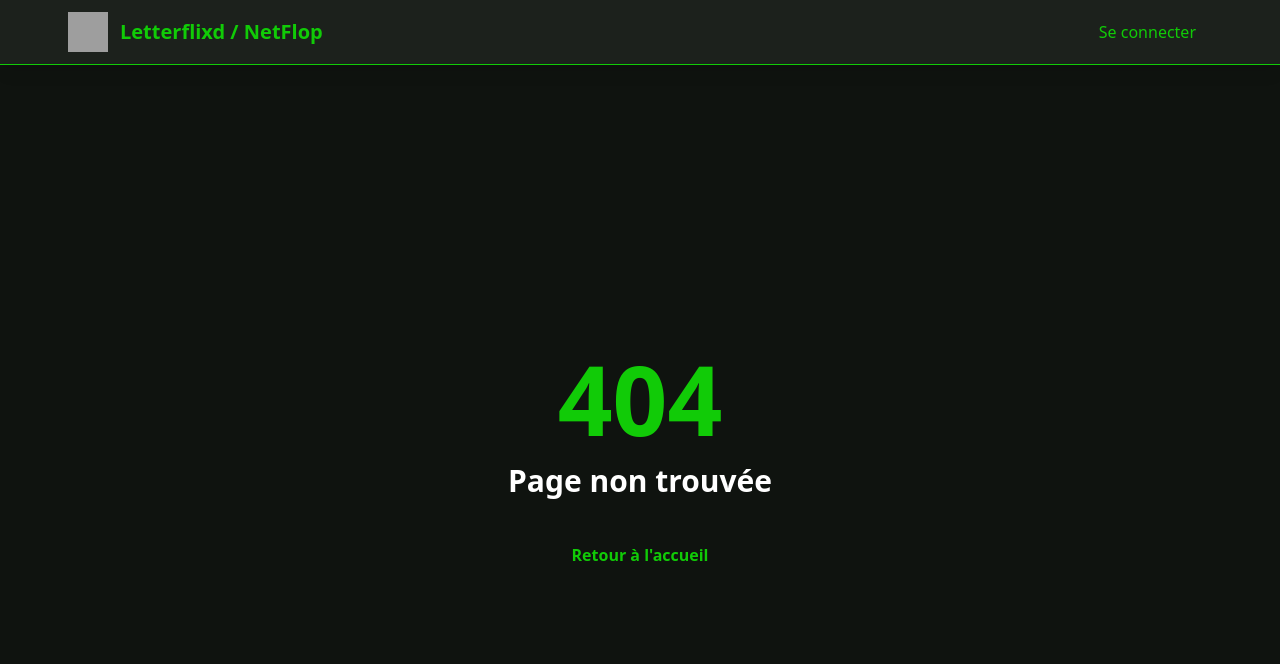
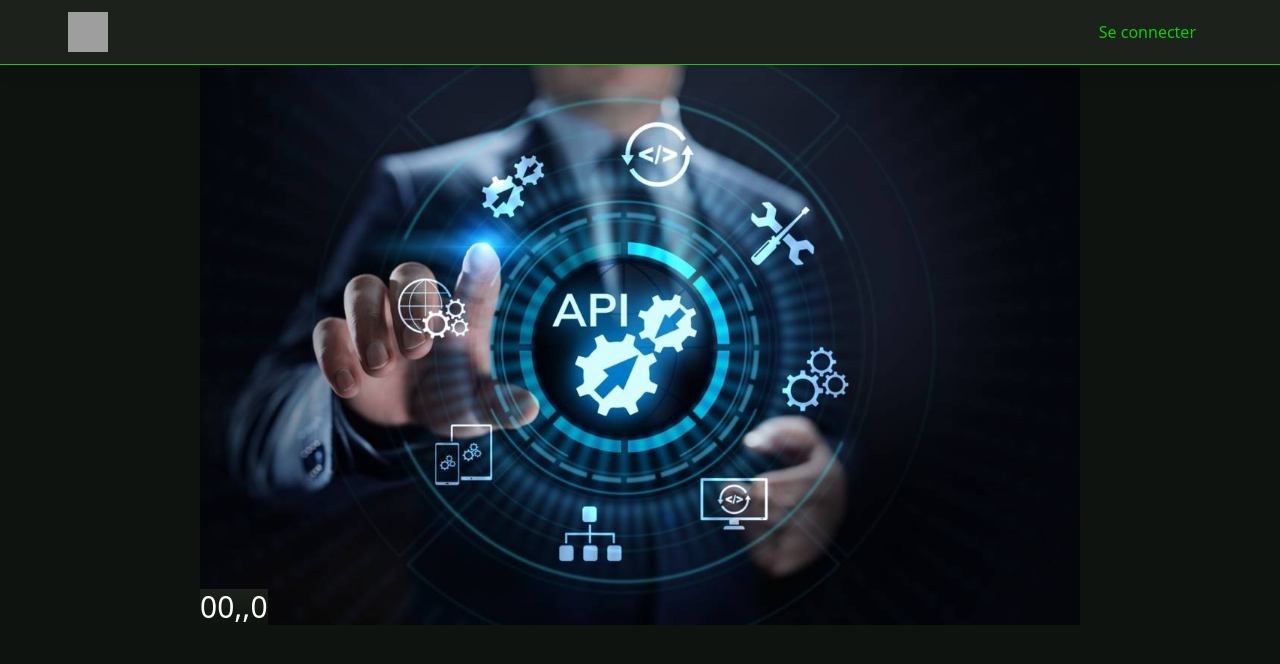
Before and after one commit to Letterflixd/Letterflixd-Front, a React (Vite) app: page /details in a window 1280 px wide. Before the commit this address led to /404. Shown: the top 664 px of the page. Built offline with nearby package versions, Linux system fonts and the light colour scheme; grey boxes are pictures that could not be loaded.

Commit message:
C'est chiant

```diff
--- a/index.html
+++ b/index.html
@@ -1,14 +1,17 @@
 <!doctype html>
 <html lang="en">
+
 <head>
   <meta charset="UTF-8" />
   <link rel="icon" type="image/svg+xml" href="/vite.svg" />
   <meta name="viewport" content="width=device-width, initial-scale=1.0" />
   <link href="/src/index.css" rel="stylesheet">
-    <title>Letterflixd</title>
+  <title>NetFlop</title>
 </head>
+
 <body class="bg-primary-grey">
   <div id="root"></div>
   <script type="module" src="/src/main.tsx"></script>
 </body>
+
 </html>
--- a/src/App.tsx
+++ b/src/App.tsx
@@ -3,6 +3,7 @@ import { useState } from 'react'
 import { Home } from "./pages/Home";
 import Navbar from "./components/Navbar";
 import { _404 } from "./pages/_404";
+import { Details } from "./pages/details.tsx";
 
 function App() {
   return (
@@ -11,6 +12,7 @@ function App() {
     <Routes>
       <Route path="/" element={<Home />}/>
       <Route path="/404" element={<_404/>}/>
+      <Route path="/details" element={<Details/>}/>
       <Route path ="*" element={<Navigate to="/404" />}/>
     </Routes>
     </>
--- a/src/components/Navbar.tsx
+++ b/src/components/Navbar.tsx
@@ -7,9 +7,6 @@ export default function Navbar() {
             <div class="flex items-center space-x-3">
               <div class="w-10 h-10 bg-bleu-light-citef rounded-lg flex items-center justify-center">
                 <img src="/images/logoverttext.svg" class="w-10 h-10" alt="Letterflixd" />
-              </div>
-              <div>
-                <span class="text-xl text-primary-green font-bold">Letterflixd / NetFlop</span>
               </div>
             </div>
           </div>
--- /dev/null
+++ b/src/pages/details.tsx
@@ -0,0 +1,24 @@
+export function Details() {
+
+  const mockmovie =
+      {
+        title: "00,,0",
+        cover_image: "/mock.jpeg",
+        duration: "5 hours",
+        description: "Le lorem ipsum est, en imprimerie, une suite de mots sans signification utilisée à titre provisoire pour calibrer une mise en page, le texte définitif venant remplacer le faux-texte dès qu'il est prêt ou que la mise en page est achevée. Généralement, on utilise un texte en faux latin, le Lorem ipsum ou Lipsum.",
+        director: "Saïd Fettahi",
+        cast: ["Gab", "Gaëtan", "Azario"],
+        age_restriction: 45,
+        categories: ["horror", "romance", "comedy"],
+      }
+  return (
+    <div>
+      <div className="backdrop-blur-2xl bg-cover bg-center h-140 mx-50"
+      style={{ backgroundImage: `url(${mockmovie.cover_image})` }}>
+        <div className="text-white flex items-center justify-center bg-linear-to-b from-secondary-grey to-primary-grey absolute bottom-0 left-0">
+          <h1 className="text-3xl">{mockmovie.title}</h1>
+        </div>
+      </div>
+    </div>
+  )
+}
```
Also changed, not shown: public/mock.jpeg (added), 1 other file (tests, documents, lock files or other folders). Lines whose indentation alone changed are shown as unchanged.
